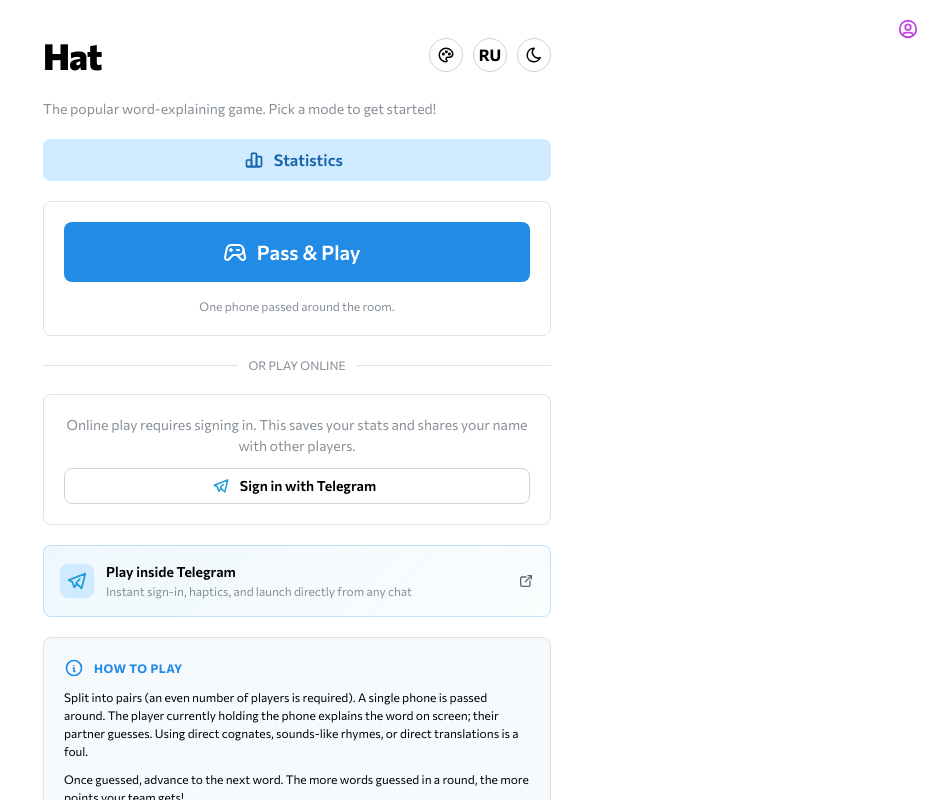
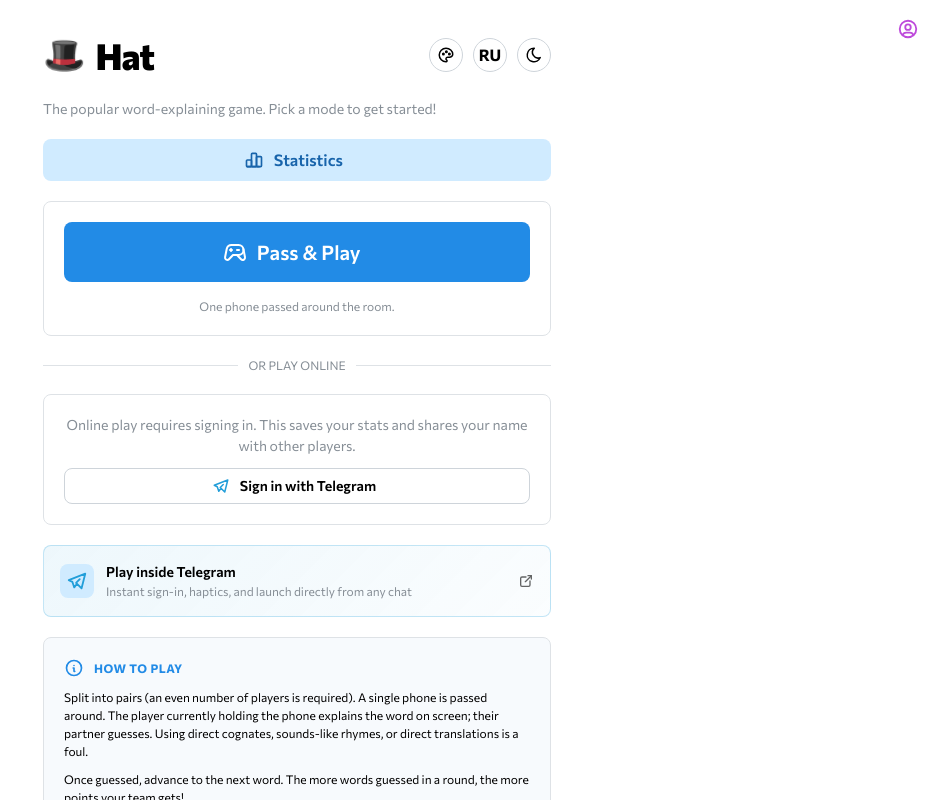
Before and after one commit to kix/hat, a React (Vite) app: page / in a window 1280 px wide. Shown: the top 800 px of the page, without its empty margins (343-1280 px from the left). Built offline with nearby package versions, Linux system fonts and the light colour scheme; no server answers.

Commit message:
feat(ui): interactive hat click animations with flips, wobble, confetti, and easter egg popups

```diff
--- a/src/App.tsx
+++ b/src/App.tsx
@@ -31,6 +31,7 @@ import { LanguageToggle } from './components/LanguageToggle';
 import { LiquidGlassToggle } from './components/liquidGlass/LiquidGlassToggle';
 import { useDesignTheme } from './theme/LiquidGlassContext';
 import { Interactive3DHat } from './components/3d/Interactive3DHat';
+import { AnimatedHatEmoji } from './components/setup/AnimatedHatEmoji';
 import { useI18n } from './i18n/i18n';
 import { useAuthSession } from './auth/useAuthSession';
 import { supabase } from './auth/supabaseClient';
@@ -410,9 +411,12 @@ function App() {
       <Container size="xs" py="xl" style={{ minHeight: '100vh', display: 'flex', alignItems: 'center' }}>
         <Stack gap="lg" style={{ width: '100%' }}>
           <Group justify="space-between" align="center">
-            <Title order={1} size={36} fw={800} style={{ letterSpacing: -1 }}>
-              {t('app.title')}
-            </Title>
+            <Group gap="xs" align="center">
+              <AnimatedHatEmoji size={34} />
+              <Title order={1} size={36} fw={800} style={{ letterSpacing: -1 }}>
+                {t('app.title')}
+              </Title>
+            </Group>
             <Group gap="xs">
               <LiquidGlassToggle />
               <LanguageToggle />
--- a/src/components/3d/Interactive3DHat.tsx
+++ b/src/components/3d/Interactive3DHat.tsx
@@ -1,5 +1,6 @@
 import { useEffect, useRef, memo } from 'react';
 import * as THREE from 'three';
+import confetti from 'canvas-confetti';
 import { vibrate } from '../../utils/haptics';
 
 interface Interactive3DHatProps {
@@ -239,10 +240,27 @@ export const Interactive3DHat = memo(function Interactive3DHat({
     };
 
     const handleClick = () => {
-      // Hat tip & bounce pulse
-      bounceAnimRef.current.velocity = 0.22;
-      bounceAnimRef.current.tipVelocity = 0.35;
-      vibrate(15);
+      // Hat tip, spring jump & 360 spin trick
+      bounceAnimRef.current.velocity = 0.36;
+      bounceAnimRef.current.tipVelocity = 0.55;
+      targetRotationRef.current.y += Math.PI * 2;
+      vibrate([15, 30, 25]);
+
+      try {
+        const rect = domElem.getBoundingClientRect();
+        const x = (rect.left + rect.width / 2) / window.innerWidth;
+        const y = (rect.top + rect.height / 2) / window.innerHeight;
+        confetti({
+          particleCount: 28,
+          spread: 70,
+          origin: { x, y },
+          colors: ['#ae3ec9', '#4dabf7', '#fcc419', '#38d9a9', '#ff8787'],
+          disableForReducedMotion: true,
+        });
+      } catch {
+        // Fallback
+      }
+
       onHatClick?.();
     };
 
--- a/src/components/setup/AnimatedHatEmoji.module.css
+++ b/src/components/setup/AnimatedHatEmoji.module.css
@@ -1,18 +1,95 @@
 @keyframes tilt {
   0%,
   100% {
-    transform: rotate(-12deg) translateY(0);
+    transform: rotate(-10deg) translateY(0);
   }
   50% {
-    transform: rotate(12deg) translateY(-4px);
+    transform: rotate(10deg) translateY(-4px);
   }
+}
+
+@keyframes hatFlip {
+  0% {
+    transform: scale(1) rotate(0deg);
+  }
+  30% {
+    transform: scale(1.35) rotate(-20deg) translateY(-25px);
+  }
+  60% {
+    transform: scale(1.2) rotate(380deg) translateY(-15px);
+  }
+  85% {
+    transform: scale(0.95) rotate(355deg) translateY(4px);
+  }
+  100% {
+    transform: scale(1) rotate(360deg) translateY(0);
+  }
+}
+
+@keyframes hatWobble {
+  0%, 100% { transform: scale(1) rotate(0deg); }
+  20% { transform: scale(1.25) rotate(-18deg) translateY(-10px); }
+  40% { transform: scale(1.2) rotate(16deg) translateY(-8px); }
+  60% { transform: scale(1.15) rotate(-12deg) translateY(-4px); }
+  80% { transform: scale(1.05) rotate(8deg) translateY(-2px); }
+}
+
+@keyframes floatUpFade {
+  0% {
+    opacity: 1;
+    transform: translate(-50%, 0) scale(0.6) rotate(0deg);
+  }
+  50% {
+    opacity: 1;
+    transform: translate(-50%, -35px) scale(1.3) rotate(-15deg);
+  }
+  100% {
+    opacity: 0;
+    transform: translate(-50%, -65px) scale(1.1) rotate(20deg);
+  }
+}
+
+.hatWrapper {
+  position: relative;
+  display: inline-flex;
+  align-items: center;
+  justify-content: center;
+  cursor: pointer;
+  user-select: none;
+  touch-action: manipulation;
+  transition: transform 0.15s cubic-bezier(0.34, 1.56, 0.64, 1);
+}
+
+.hatWrapper:hover {
+  transform: scale(1.12);
+}
+
+.hatWrapper:active {
+  transform: scale(0.92);
 }
 
 .hat {
   display: inline-block;
-  animation: tilt 1.6s ease-in-out infinite;
+  animation: tilt 2s ease-in-out infinite;
+  transform-origin: center bottom;
+  will-change: transform;
+}
+
+.hat.animatingFlip {
+  animation: hatFlip 0.75s cubic-bezier(0.34, 1.56, 0.64, 1) forwards;
+}
+
+.hat.animatingWobble {
+  animation: hatWobble 0.65s cubic-bezier(0.34, 1.56, 0.64, 1) forwards;
+}
+
+.floatingPopup {
   position: absolute;
-  top: 1%;
-  left: 9%;
-  font-size: 66pt;
+  top: 0;
+  left: 50%;
+  pointer-events: none;
+  font-size: 26px;
+  animation: floatUpFade 0.9s cubic-bezier(0.2, 0.8, 0.3, 1) forwards;
+  z-index: 20;
+  filter: drop-shadow(0 4px 8px rgba(0, 0, 0, 0.35));
 }
--- a/src/components/setup/AnimatedHatEmoji.tsx
+++ b/src/components/setup/AnimatedHatEmoji.tsx
@@ -1,23 +1,124 @@
+import { useState, useRef, useEffect, useCallback } from 'react';
+import confetti from 'canvas-confetti';
 import { useI18n } from '../../i18n/i18n';
 import { useDesignTheme } from '../../theme/LiquidGlassContext';
 import { Interactive3DHat } from '../3d/Interactive3DHat';
+import { vibrate } from '../../utils/haptics';
+import { useGameSounds } from '../../sounds/useGameSounds';
 import styles from './AnimatedHatEmoji.module.css';
 
-export function AnimatedHatEmoji() {
+interface AnimatedHatEmojiProps {
+  size?: number;
+  onClick?: () => void;
+  interactive?: boolean;
+}
+
+const EASTER_EGGS = ['🐰', '✨', '🌟', '🪄', '🎉', '🔥', '👑', '🎩', '💎', '🚀'];
+
+export function AnimatedHatEmoji({ size = 44, onClick, interactive = true }: AnimatedHatEmojiProps) {
   const { t } = useI18n();
   const { is3D } = useDesignTheme();
+  const sounds = useGameSounds();
+  const [animType, setAnimType] = useState<'flip' | 'wobble' | null>(null);
+  const [popupItem, setPopupItem] = useState<{ id: number; emoji: string } | null>(null);
+  const timeoutRef = useRef<number | null>(null);
+  const clickCountRef = useRef(0);
+  const wrapperRef = useRef<HTMLDivElement>(null);
+
+  const handleClick = useCallback(() => {
+    if (!interactive) return;
+
+      clickCountRef.current += 1;
+      const count = clickCountRef.current;
+
+      // Play joyful sound & haptics
+      sounds.playGuessed();
+      vibrate([15, 25, 20]);
+
+      // Choose animation type
+      const nextAnim = count % 2 === 0 ? 'flip' : 'wobble';
+      setAnimType(nextAnim);
+
+      // Spawn floating easter egg emoji
+      const randomEmoji = EASTER_EGGS[(count - 1) % EASTER_EGGS.length];
+      setPopupItem({ id: Date.now(), emoji: randomEmoji });
+
+      // Trigger colorful mini confetti
+      if (wrapperRef.current) {
+        const rect = wrapperRef.current.getBoundingClientRect();
+        const x = (rect.left + rect.width / 2) / window.innerWidth;
+        const y = (rect.top + rect.height / 2) / window.innerHeight;
+
+        try {
+          confetti({
+            particleCount: 16,
+            spread: 55,
+            startVelocity: 18,
+            ticks: 45,
+            origin: { x, y },
+            colors: ['#ae3ec9', '#4dabf7', '#fcc419', '#38d9a9', '#ff8787'],
+            disableForReducedMotion: true,
+          });
+        } catch {
+          // Fallback
+        }
+      }
+
+      if (timeoutRef.current) {
+        window.clearTimeout(timeoutRef.current);
+      }
+
+      timeoutRef.current = window.setTimeout(() => {
+        setAnimType(null);
+      }, 800);
+
+      onClick?.();
+    },
+    [interactive, onClick, sounds]
+  );
+
+  useEffect(() => {
+    return () => {
+      if (timeoutRef.current) {
+        window.clearTimeout(timeoutRef.current);
+      }
+    };
+  }, []);
 
   if (is3D) {
     return (
-      <div style={{ display: 'inline-flex', verticalAlign: 'middle', margin: '-8px 0' }}>
-        <Interactive3DHat size={52} showParticles={false} />
+      <div style={{ display: 'inline-flex', verticalAlign: 'middle', margin: '-6px 0' }}>
+        <Interactive3DHat size={size + 14} showParticles={false} onHatClick={onClick} />
       </div>
     );
   }
 
+  const hatClass = [
+    styles.hat,
+    animType === 'flip' ? styles.animatingFlip : '',
+    animType === 'wobble' ? styles.animatingWobble : '',
+  ]
+    .filter(Boolean)
+    .join(' ');
+
   return (
-    <span className={styles.hat} role="img" aria-label={t('hatEmoji.aria')}>
-      🎩
-    </span>
+    <div
+      ref={wrapperRef}
+      className={styles.hatWrapper}
+      onClick={handleClick}
+      role={interactive ? 'button' : undefined}
+      tabIndex={interactive ? 0 : undefined}
+      aria-label={t('hatEmoji.aria')}
+      title={interactive ? t('hatEmoji.clickHint') || 'Нажми на шляпу! ✨' : undefined}
+    >
+      <span className={hatClass} style={{ fontSize: `${size}px`, lineHeight: 1 }}>
+        🎩
+      </span>
+      {popupItem && (
+        <span key={popupItem.id} className={styles.floatingPopup}>
+          {popupItem.emoji}
+        </span>
+      )}
+    </div>
   );
 }
```
